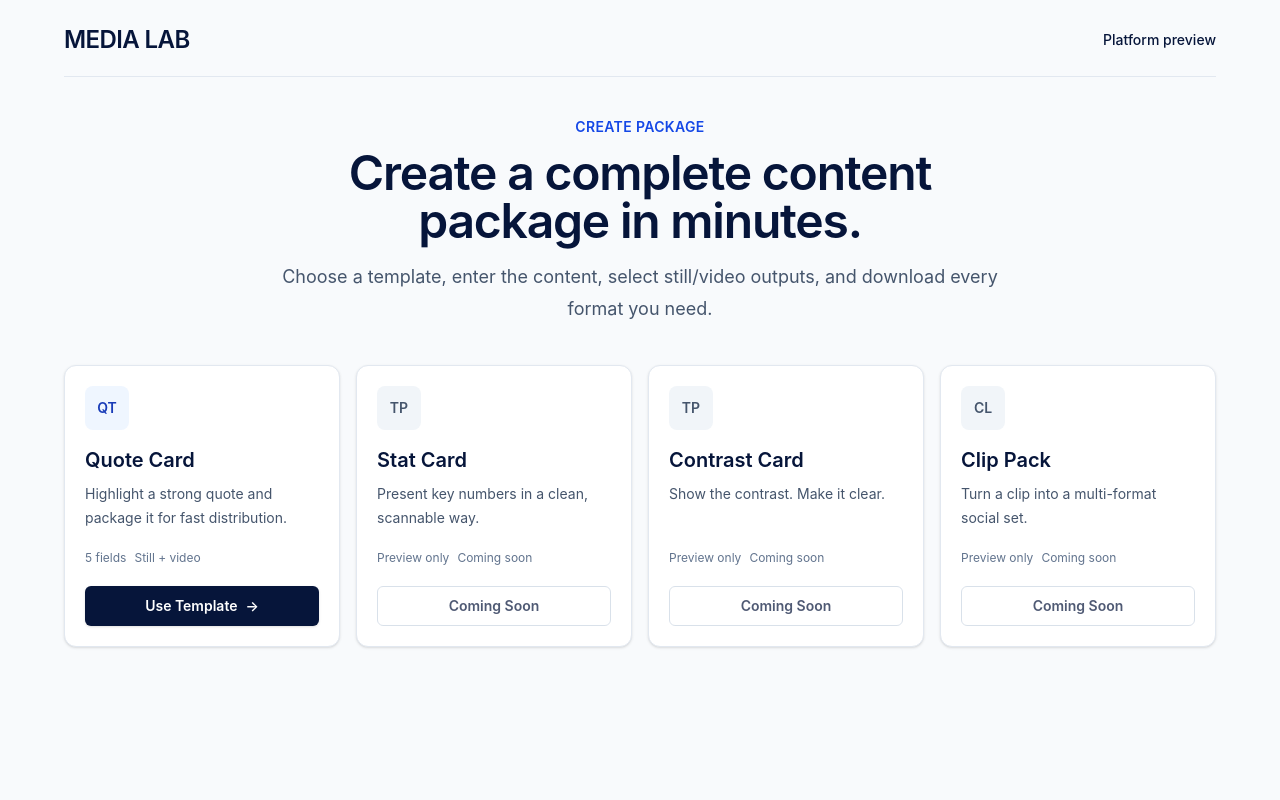
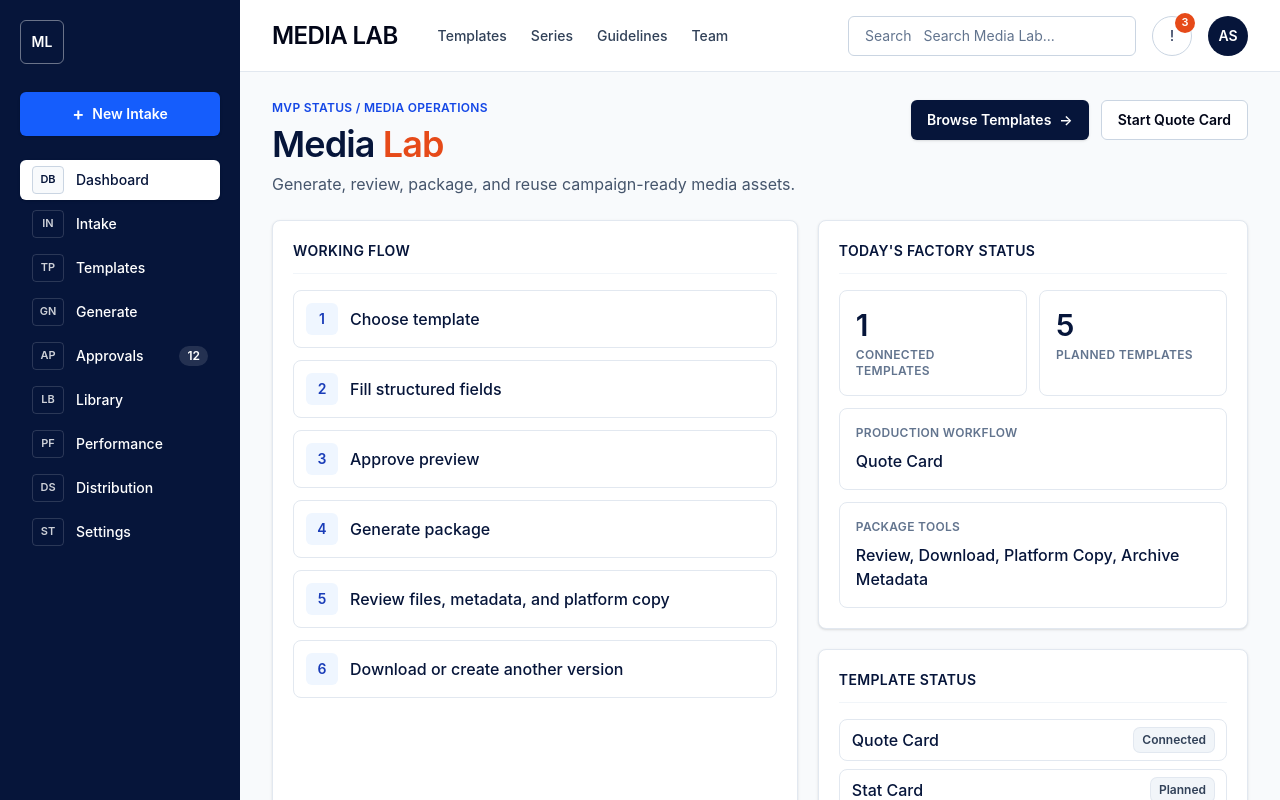
Before and after one commit to paulsjob/media_hub, a Next.js app: page / in a window 1280 px wide. Shown: the top 800 px of the page. Built offline with nearby package versions, Linux system fonts and the light colour scheme.

Commit message:
Add Media Lab dashboard

```diff
--- a/src/app/page.tsx
+++ b/src/app/page.tsx
@@ -1,50 +1,106 @@
-import { MvpShell, SecondaryButton, TemplateCard } from "@/components/ui";
-import { mediaLab } from "@/lib/media-lab-service";
+import { AppShell } from "@/components/app-shell";
+import {
+  PageHeader,
+  PrimaryActionButton,
+  SecondaryButton,
+  SectionCard,
+  StatusBadge,
+} from "@/components/ui";
 
-const mvpTemplateNames = ["Quote Card V.2", "Stat Card", "Contrast Card", "Clip Packaging Pack"];
+const workingFlow = [
+  "Choose template",
+  "Fill structured fields",
+  "Approve preview",
+  "Generate package",
+  "Review files, metadata, and platform copy",
+  "Download or create another version",
+];
+
+const templateStatuses = [
+  { name: "Quote Card", status: "Connected" },
+  { name: "Stat Card", status: "Planned" },
+  { name: "Contrast Card", status: "Planned" },
+  { name: "Vote Record Card", status: "Planned" },
+  { name: "Explainer Card", status: "Planned" },
+  { name: "Clip Packaging Pack", status: "Planned" },
+];
 
 export default function HomePage() {
-  const templates = mediaLab
-    .getTemplates()
-    .filter((template) => mvpTemplateNames.includes(template.name))
-    .map((template) =>
-      template.name === "Clip Packaging Pack" ? { ...template, name: "Clip Pack" } : template,
-    );
+  return (
+    <AppShell>
+      <PageHeader
+        eyebrow="MVP Status / Media Operations"
+        title="Media"
+        accent="Lab"
+        subtitle="Generate, review, package, and reuse campaign-ready media assets."
+        actions={
+          <>
+            <PrimaryActionButton href="/templates">Browse Templates</PrimaryActionButton>
+            <SecondaryButton href="/generate">Start Quote Card</SecondaryButton>
+          </>
+        }
+      />
 
-  return (
-    <MvpShell>
-      <section className="mx-auto max-w-3xl text-center">
-        <p className="mb-3 text-sm font-semibold uppercase tracking-wide text-blue-700">Create Package</p>
-        <h1 className="text-4xl font-semibold tracking-tight text-[#06153a] md:text-5xl">
-          Create a complete content package in minutes.
-        </h1>
-        <p className="mt-4 text-lg leading-8 text-slate-600">
-          Choose a template, enter the content, select still/video outputs, and download every format you need.
-        </p>
-      </section>
+      <div className="grid gap-5 xl:grid-cols-[1.1fr_0.9fr]">
+        <SectionCard title="Working Flow">
+          <div className="grid gap-3">
+            {workingFlow.map((step, index) => (
+              <div key={step} className="flex items-center gap-3 rounded-lg border border-slate-200 bg-white p-3">
+                <span className="grid h-8 w-8 shrink-0 place-items-center rounded-md bg-blue-50 text-sm font-semibold text-blue-800">
+                  {index + 1}
+                </span>
+                <p className="font-medium text-[#06153a]">{step}</p>
+              </div>
+            ))}
+          </div>
+        </SectionCard>
 
-      <section className="mt-10 grid gap-4 md:grid-cols-2 xl:grid-cols-4">
-        {templates.map((template, index) =>
-          index === 0 ? (
-            <TemplateCard key={template.id} template={template} />
-          ) : (
-            <div key={template.id} className="flex h-full flex-col rounded-xl border border-slate-200 bg-white p-5 shadow-sm">
-              <div className="mb-4 grid h-11 w-11 place-items-center rounded-lg bg-slate-100 text-sm font-semibold text-slate-600">
-                {template.name.includes("Clip") ? "CL" : "TP"}
-              </div>
-              <h2 className="text-xl font-semibold text-[#06153a]">{template.name}</h2>
-              <p className="mt-2 flex-1 text-sm leading-6 text-slate-600">{template.description}</p>
-              <div className="mt-5 flex flex-wrap gap-2 text-xs text-slate-500">
-                <span>Preview only</span>
-                <span>Coming soon</span>
-              </div>
-              <SecondaryButton href="/" className="pointer-events-none mt-5 w-full opacity-70">
-                Coming Soon
-              </SecondaryButton>
+        <div className="grid gap-5">
+          <SectionCard title="Today's Factory Status">
+            <div className="grid gap-3 sm:grid-cols-2">
+              <DashboardMetric label="Connected templates" value="1" />
+              <DashboardMetric label="Planned templates" value="5" />
+              <DashboardValue label="Production workflow" value="Quote Card" />
+              <DashboardValue
+                label="Package tools"
+                value="Review, Download, Platform Copy, Archive Metadata"
+              />
             </div>
-          ),
-        )}
-      </section>
-    </MvpShell>
+          </SectionCard>
+
+          <SectionCard title="Template Status">
+            <div className="space-y-2">
+              {templateStatuses.map((template) => (
+                <div
+                  key={template.name}
+                  className="flex items-center justify-between gap-3 rounded-lg border border-slate-200 bg-white px-3 py-2"
+                >
+                  <span className="font-medium text-[#06153a]">{template.name}</span>
+                  <StatusBadge status={template.status} />
+                </div>
+              ))}
+            </div>
+          </SectionCard>
+        </div>
+      </div>
+    </AppShell>
   );
 }
+
+function DashboardMetric({ label, value }: { label: string; value: string }) {
+  return (
+    <div className="rounded-lg border border-slate-200 bg-white p-4">
+      <p className="text-3xl font-semibold text-[#06153a]">{value}</p>
+      <p className="mt-1 text-xs font-semibold uppercase tracking-wide text-slate-500">{label}</p>
+    </div>
+  );
+}
+
+function DashboardValue({ label, value }: { label: string; value: string }) {
+  return (
+    <div className="rounded-lg border border-slate-200 bg-white p-4 sm:col-span-2">
+      <p className="text-xs font-semibold uppercase tracking-wide text-slate-500">{label}</p>
+      <p className="mt-2 font-medium leading-6 text-[#06153a]">{value}</p>
+    </div>
+  );
+}
```
